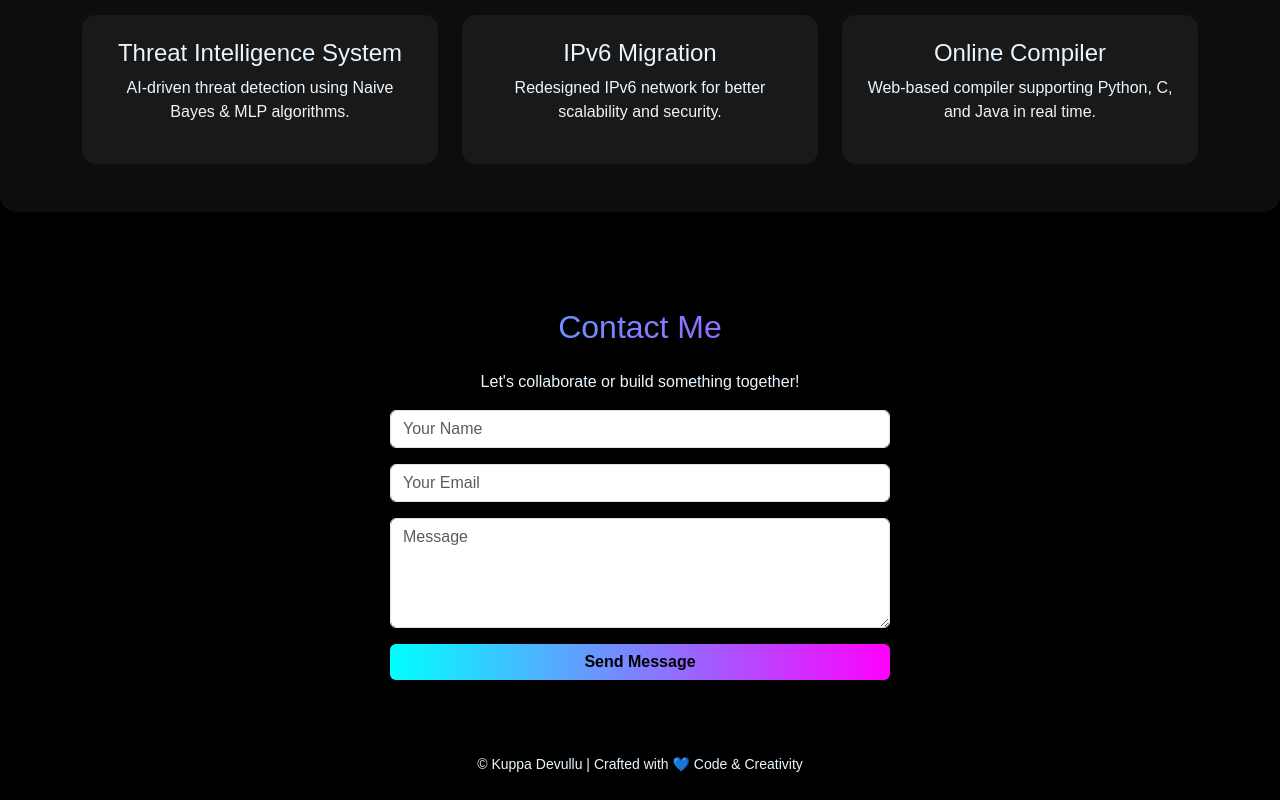
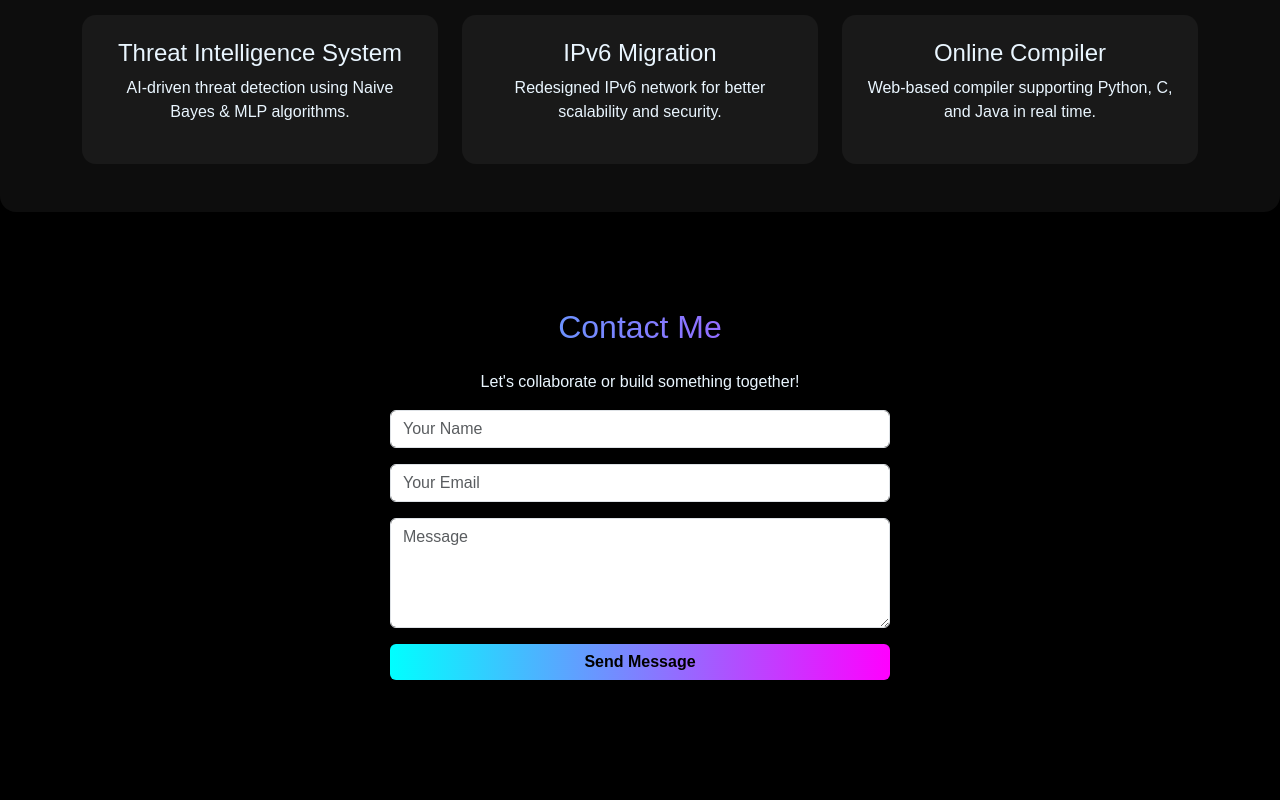
Before and after one commit to Kuppadevullu/portfolio, a plain HTML site: page index.html in a window 1280 px wide. Shown: the part 1566-2366 px from the top of the page. After the commit the page ends 2294 px from the top, so only its background shows below. Drawn offline with nearby package versions, Linux system fonts and the light colour scheme; files that its build step writes are made by us from their sources; a script that the page names is missing.

Commit message:
Fix HTML formatting and structure

```diff
--- a/index.html
+++ b/index.html
@@ -104,9 +104,7 @@
     </div>
   </section>
 
-  <footer class="text-center py-4">
-    <small>© <span id="year"></span> Kuppa Devullu | Crafted with 💙 Code & Creativity</small>
-  </footer>
+
 
   <script src="assets/script.js"></script>
 </body>
```
